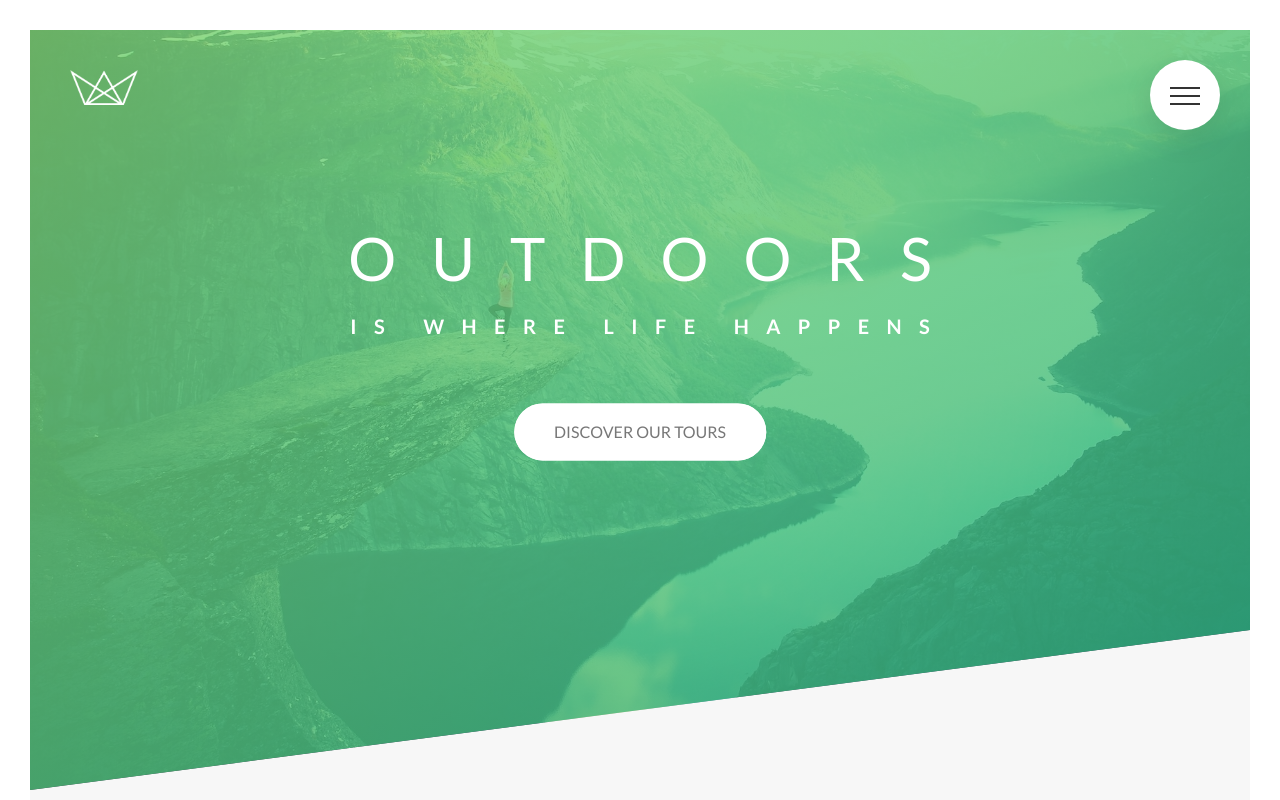
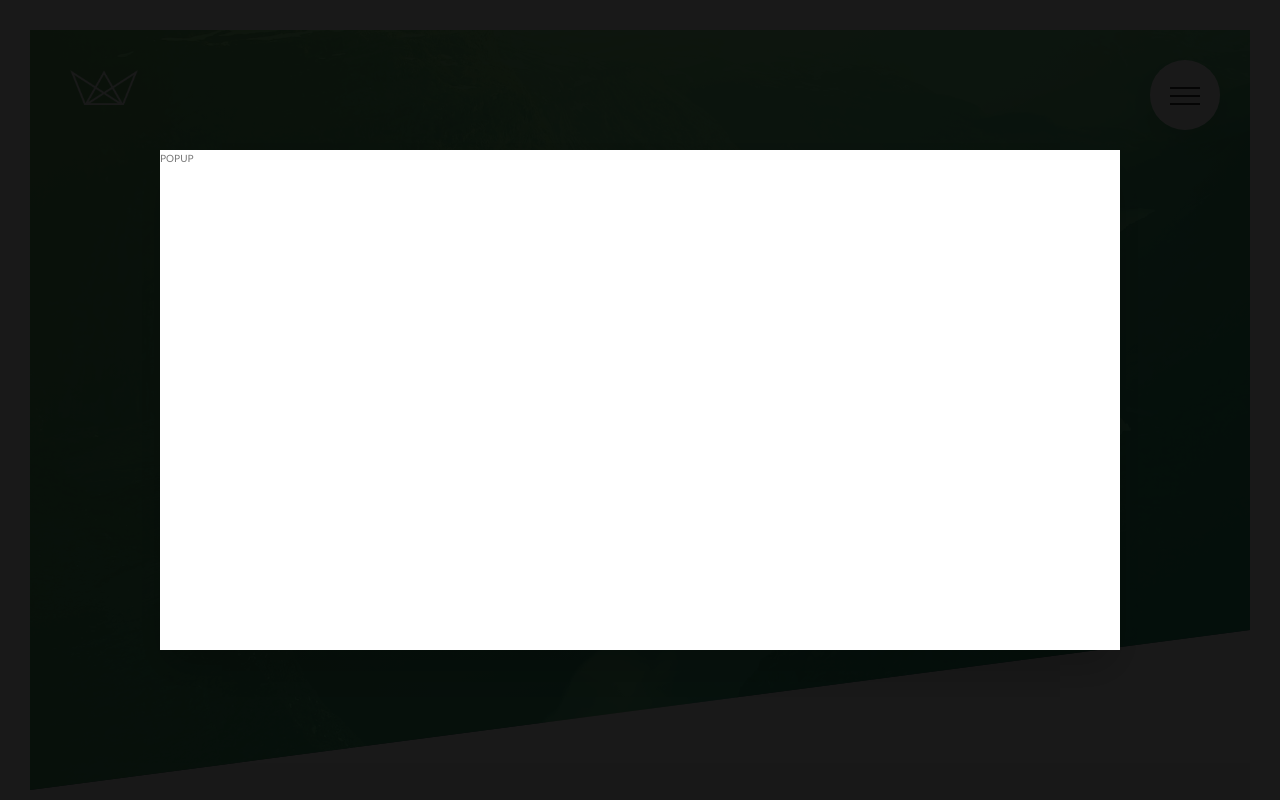
Before and after one commit to JamesGabby/natours, a website: page index.html in a window 1280 px wide. Shown: the top 800 px of the page. Drawn offline with Linux system fonts and the light colour scheme.

Commit message:
create absCenter mixin and popup structure

```diff
--- a/index.html
+++ b/index.html
@@ -349,6 +349,13 @@
                 </div>
             </div>
         </footer>
+
+        <div class="popup">
+            <div class="popup__content">
+                POPUP
+            </div>
+        </div>
+
         <!-- <section class="grid-test">
             <div class="row">
                 <div class="col-1-of-2">
--- a/sass/abstracts/_mixins.scss
+++ b/sass/abstracts/_mixins.scss
@@ -5,3 +5,10 @@
         clear: both;
     }
 }
+
+@mixin absCenter {
+    position: absolute;
+    top: 50%;
+    left: 50%;
+    transform: translate(-50%, -50%);
+}
--- /dev/null
+++ b/sass/components/_popup.scss
@@ -0,0 +1,17 @@
+.popup {
+    z-index: 12;
+    width: 100vw;
+    height: 100vh;
+    background-color: rgba($color-black, .9);
+    position: fixed;
+    top: 0;
+    left: 0;
+
+    &__content {
+        width: 75%;
+        height: 50rem;
+        background-color: $color-white;
+        box-shadow: 0 2rem 4rem rgba($color-black, .2);
+        @include absCenter;
+    }
+}
--- a/sass/main.scss
+++ b/sass/main.scss
@@ -13,6 +13,7 @@
 @import "components/composition";
 @import "components/feature-box";
 @import "components/form";
+@import "components/popup";
 @import "components/story";
 
 @import "layout/header";
```
Also changed, not shown: sass/main.css, 1 other file.
